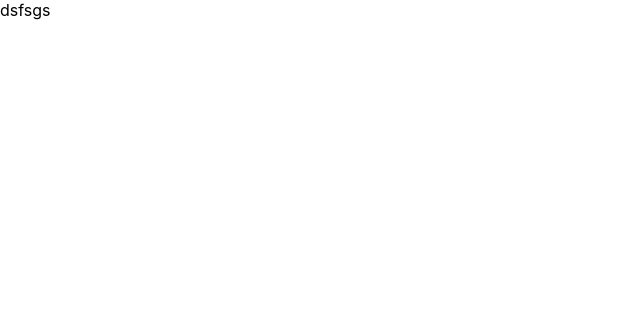
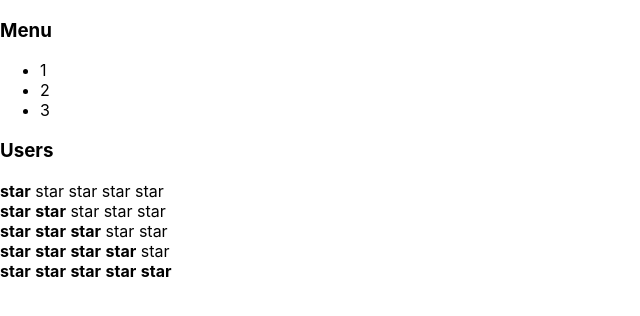
Before and after one commit to OlegWeremyew/Education, a React (Create React App) app: page / in a window 1280 px wide. Shown: the top 316 px of the page, without its empty margins (0-640 px from the left). Built offline with nearby package versions, Linux system fonts and the light colour scheme.

Commit message:
1 - 5 learn

```diff
--- a/src/App.tsx
+++ b/src/App.tsx
@@ -1,11 +1,34 @@
 import React from 'react';
 import './App.css';
+import Accordion from "./components/Accordion";
+import {Rating} from "./components/Rating/Rating";
 
 const App = () => {
     return (
         <div>
-            dsfsgs
+            <Accordion titleValue={"Menu"} collapsed={true}/>
+            <Accordion titleValue={"Users"} collapsed={false}/>
+
+            <Rating value={1}/>
+            <Rating value={2}/>
+            <Rating value={3}/>
+            <Rating value={4}/>
+            <Rating value={5}/>
         </div>
     )
 }
+
+type PageTitlePropsType = {
+    title: string
+}
+
+function PageTitle(props: PageTitlePropsType) {
+    return (
+        <div>
+            <h1>{props.title}</h1>
+        </div>
+    )
+}
+
+
 export default App;
--- /dev/null
+++ b/src/components/Accordion.tsx
@@ -0,0 +1,42 @@
+import React from "react";
+
+type AccordionPropsType = {
+    titleValue: string
+    collapsed: boolean
+}
+
+type AccordionTitlePropsType = {
+    title: string
+}
+
+function Accordion(props: AccordionPropsType) {
+    return (
+        <div>
+            <AccordionTitle title={props.titleValue}/>
+            {props.collapsed && <AccordionBody/>}
+        </div>
+    )
+}
+
+function AccordionTitle(props: AccordionTitlePropsType) {
+    return (
+        <div>
+            <h3>{props.title}</h3>
+        </div>
+    )
+}
+
+function AccordionBody() {
+    return (
+        <div>
+            <ul>
+                <li>1</li>
+                <li>2</li>
+                <li>3</li>
+            </ul>
+        </div>
+    )
+}
+
+
+export default Accordion
--- /dev/null
+++ b/src/components/Rating/Rating.tsx
@@ -0,0 +1,27 @@
+import React from "react";
+
+type RatingType = {
+    value: 1 | 2 | 3 | 4 | 5 | 0
+}
+
+export function Rating(props: RatingType) {
+    return (
+        <div>
+            <Star selected={props.value > 0}/>
+            <Star selected={props.value > 1}/>
+            <Star selected={props.value > 2}/>
+            <Star selected={props.value > 3}/>
+            <Star selected={props.value > 4}/>
+        </div>
+    )
+}
+
+type StarPropsType = {
+    selected: boolean
+}
+
+function Star(props: StarPropsType) {
+    return (
+        (props.selected) ? <span><b>star</b> </span> : <span>star </span>
+    )
+}
```
Also changed, not shown: src/App.css (line endings or trailing spaces).
